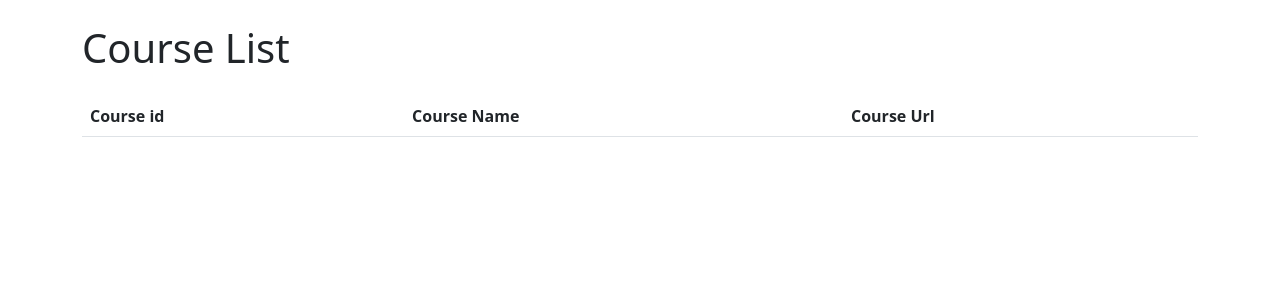
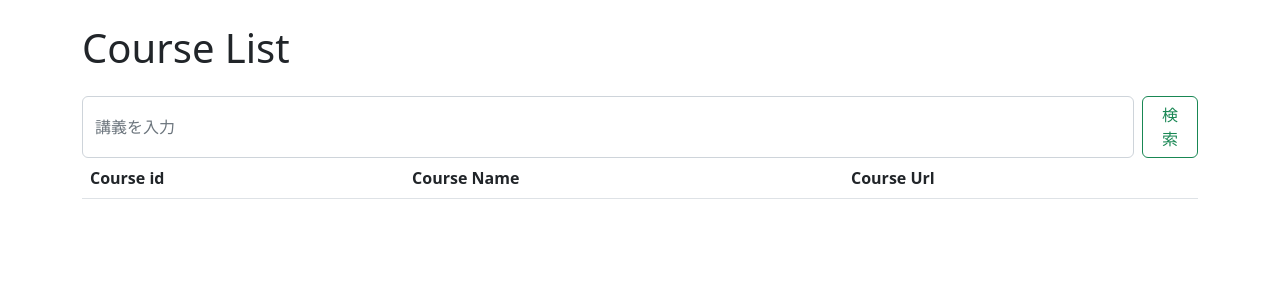
Before and after one commit to Ituki-t/Django_Selenium_Lab, a Django app: page /scraper/ in a window 1280 px wide. Shown: the top 300 px of the page. Run offline with Django 5.2, Linux system fonts and the light colour scheme; data that the repository does not hold is empty; parts of the project's set-up code (start-up, migrations or seed data) failed here and were passed over.

Commit message:
Course_listを検索できるようになりました(course_nameより

```diff
--- a/scraper/templates/scraper/course_list.html
+++ b/scraper/templates/scraper/course_list.html
@@ -7,6 +7,10 @@ Course List
 {% block content %}
 <div class="container mt-4">
     <h1 class="mb-4">Course List</h1>
+        <form class="d-flex" role="search"  method="GET">
+            <input class="form-control me-2" type="search" name = "course_query" placeholder="講義を入力" aria-label="Search" required>
+        <button class="btn btn-outline-success" type="submit">検索</button>
+        </form>
     <table class="table table-striped">
         <thead>
             <tr>
--- a/scraper/views.py
+++ b/scraper/views.py
@@ -8,6 +8,10 @@ from .models import Syllabus
 def course_list(request):
     courses = Syllabus.objects.all()
 
+    query = request.GET.get('course_query')
+    if query:
+        courses = courses.filter(course_name__icontains=query)
+
     context = {
         'courses': courses
     }
```
